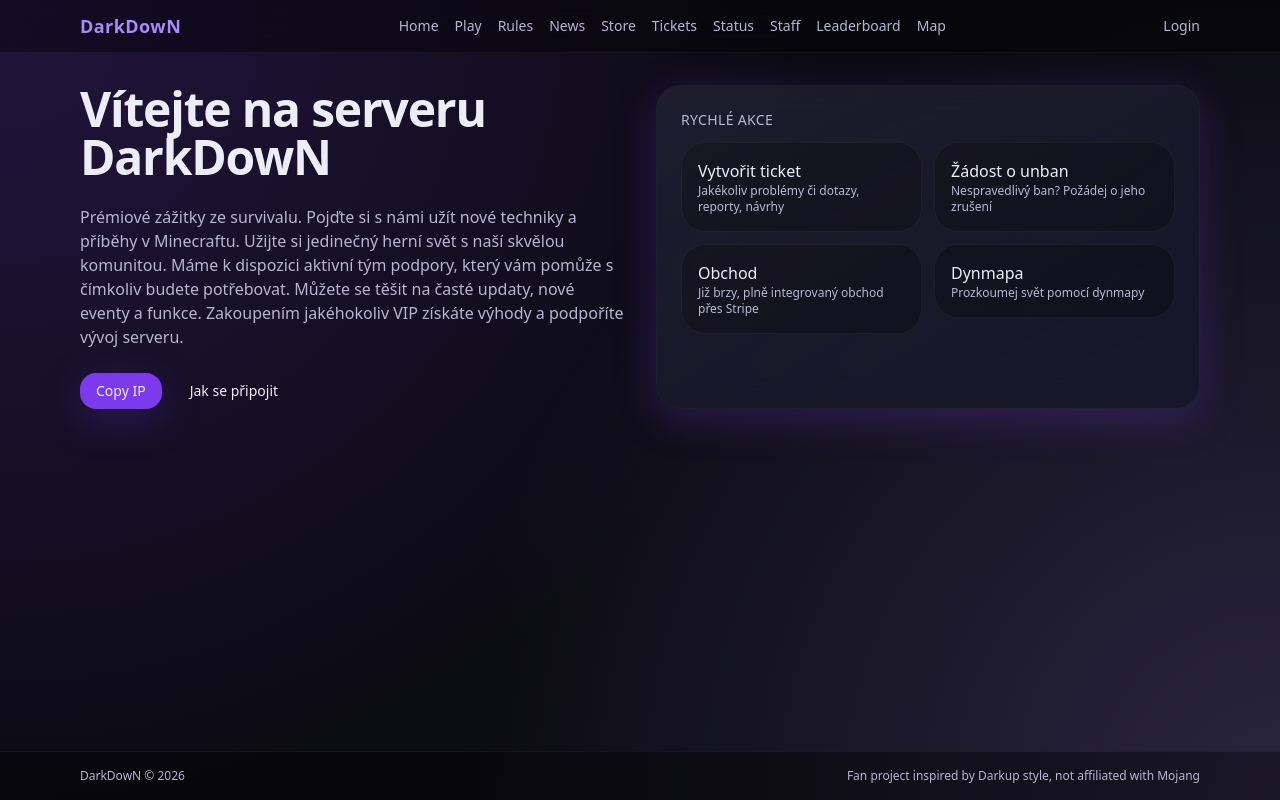
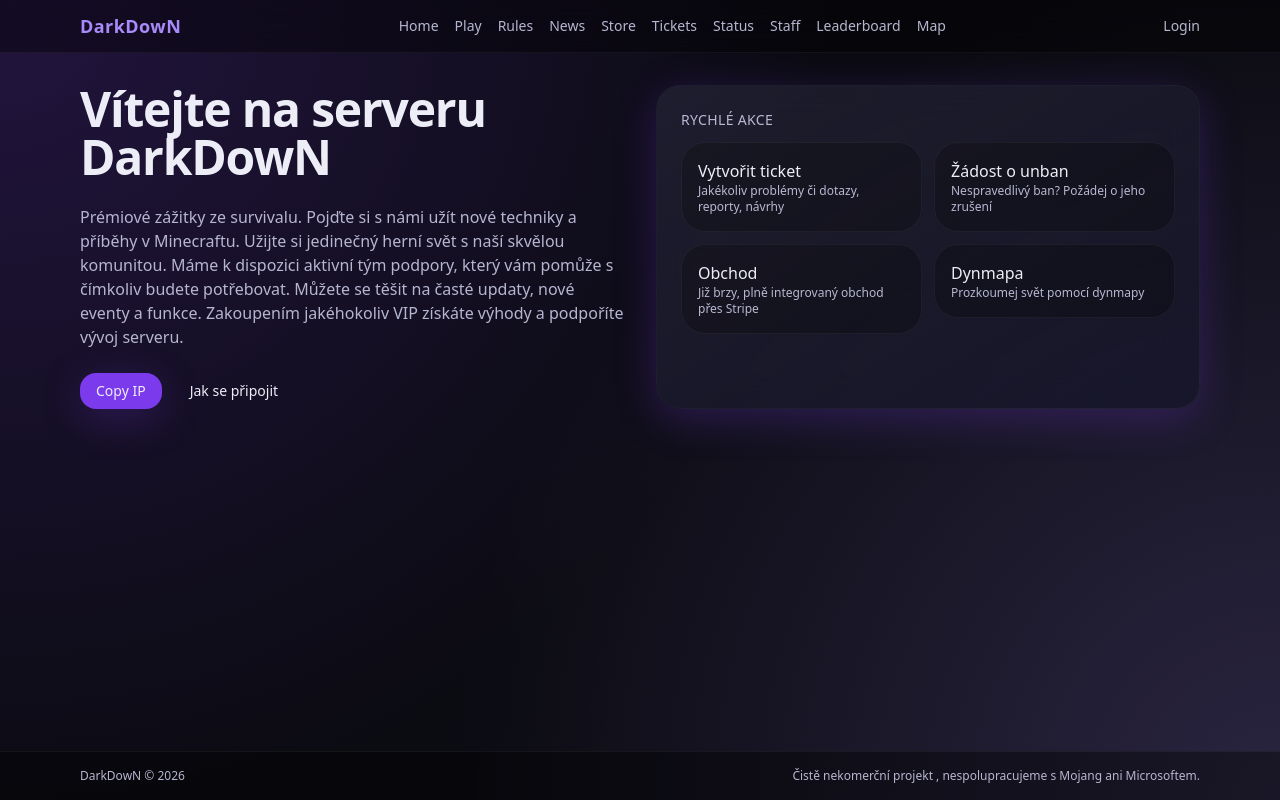
Before and after one commit to domciss713/darkdown, a Next.js app: page / in a window 1280 px wide. Built offline with nearby package versions, Linux system fonts and the light colour scheme.

Commit message:
translate ui to czech test2

```diff
--- a/components/layout-shell.tsx
+++ b/components/layout-shell.tsx
@@ -51,7 +51,7 @@ export function LayoutShell({ children }: { children: ReactNode }) {
         <div className="mx-auto max-w-6xl px-4 py-4 text-xs text-dd-muted flex justify-between">
           <span>DarkDowN © {new Date().getFullYear()}</span>
           <span>
-            Fan project inspired by Darkup style, not affiliated with Mojang
+            Čistě nekomerční projekt , nespolupracujeme s Mojang ani Microsoftem.
           </span>
         </div>
       </footer>
```
